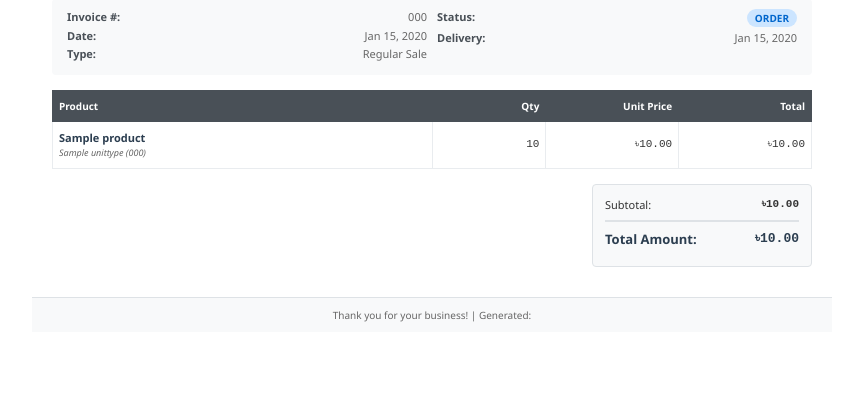
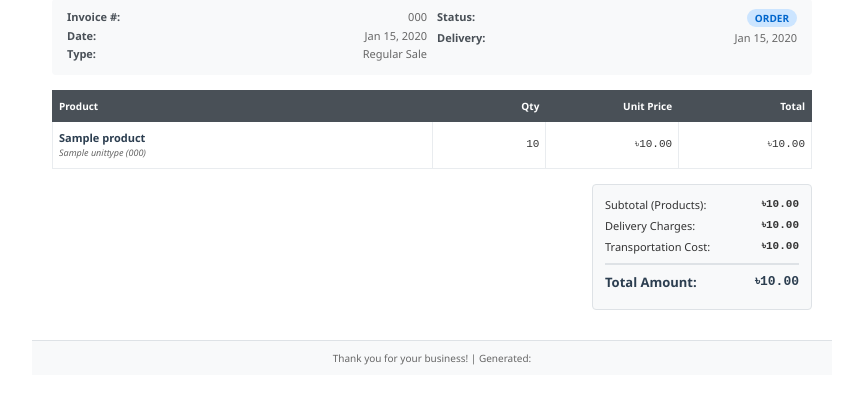
Before and after one commit to giasuddin90/hajiedirsErp, a Django app: page /sales/orders/1/invoice/ in a window 1280 px wide. Shown: the part 202-606 px from the top of the page, without its empty margins (208-1071 px from the left). Run offline with Django 5.2, Linux system fonts and the light colour scheme; tables that the repository leaves empty hold one stand-in row (values such as "Sample post").

Commit message:
invoice working

```diff
--- a/sales/views.py
+++ b/sales/views.py
@@ -300,6 +300,25 @@ def sales_order_invoice(request, order_id):
     try:
         order = get_object_or_404(SalesOrder, id=order_id)
 
+        # Calculate subtotal (products only)
+        subtotal = sum(item.total_price for item in order.items.all())
+
+        # Calculate delivery charges per item and total
+        delivery_charges = Decimal('0')
+        items_with_delivery = []
+        for item in order.items.all():
+            delivery_charge_per_unit = item.product.delivery_charge_per_unit or Decimal('0')
+            item_delivery_charge = item.quantity * delivery_charge_per_unit
+            delivery_charges += item_delivery_charge
+            items_with_delivery.append({
+                'item': item,
+                'delivery_charge_per_unit': delivery_charge_per_unit,
+                'delivery_charge_total': item_delivery_charge,
+            })
+
+        # Get transportation cost
+        transportation_cost = order.transportation_cost or Decimal('0')
+
         # Get template
         template = get_template('sales/invoice_pdf.html')
 
@@ -307,6 +326,10 @@ def sales_order_invoice(request, order_id):
         context = {
             'order': order,
             'items': order.items.all(),
+            'items_with_delivery': items_with_delivery,
+            'subtotal': subtotal,
+            'delivery_charges': delivery_charges,
+            'transportation_cost': transportation_cost,
             'company_name': 'Sun Electric',
             'company_address': '123 Business Street, City, Country',
             'company_phone': '+1 234 567 8900',
--- a/templates/sales/invoice_pdf.html
+++ b/templates/sales/invoice_pdf.html
@@ -353,9 +353,21 @@
             <div class="total-section">
                 <div class="total-box">
                     <div class="total-row">
-                        <span>Subtotal:</span>
-                        <span>৳{{ order.total_amount|floatformat:2 }}</span>
+                        <span>Subtotal (Products):</span>
+                        <span>৳{{ subtotal|floatformat:2 }}</span>
                     </div>
+                    {% if delivery_charges > 0 %}
+                    <div class="total-row">
+                        <span>Delivery Charges:</span>
+                        <span>৳{{ delivery_charges|floatformat:2 }}</span>
+                    </div>
+                    {% endif %}
+                    {% if transportation_cost > 0 %}
+                    <div class="total-row">
+                        <span>Transportation Cost:</span>
+                        <span>৳{{ transportation_cost|floatformat:2 }}</span>
+                    </div>
+                    {% endif %}
                     {% if order.labor_charges and order.labor_charges > 0 %}
                     <div class="total-row">
                         <span>Labor Charges:</span>
```
